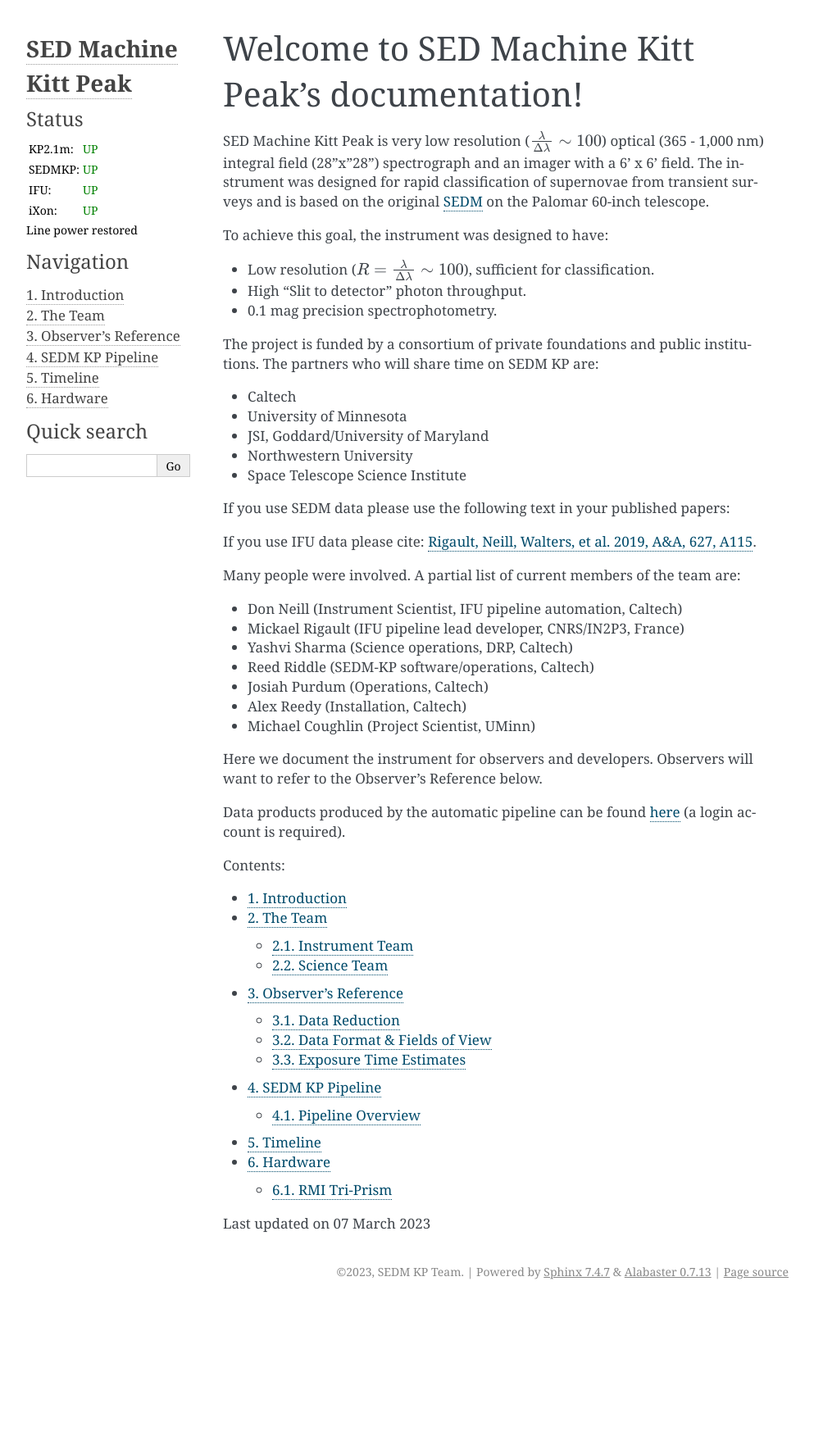
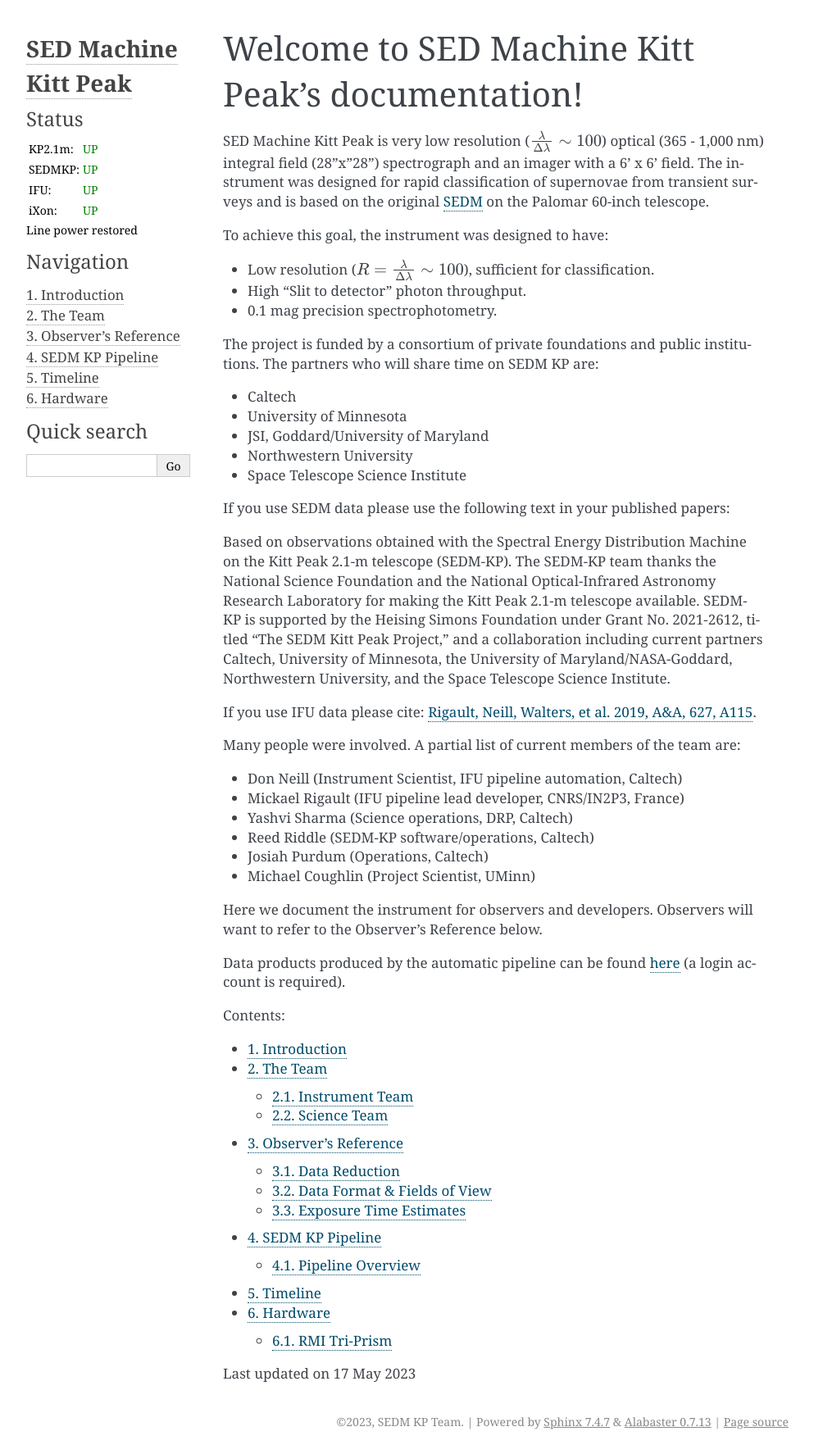
Before and after one commit to SEDMv2/SEDMKP-Docs, a Sphinx documentation site: the page built from source/index.rst, in a window 1280 px wide. Shown: the whole page at 82% size, without its empty margins (148-1141 px from the left). Built offline with Sphinx 7.4.7, drawn with Linux system fonts in a browser that asks for light colours; before the commit the page ends 1591 px from its top, so only the background shows below that.

Commit message:
Updated attribution text and team on front page

```diff
--- a/source/conf.py
+++ b/source/conf.py
@@ -61,7 +61,7 @@ author = u'SEDM KP Team'
 # built documents.
 #
 # The short X.Y version.
-version = '07 March 2023'
+version = '17 May 2023'
 # The full version, including alpha/beta/rc tags.
 release = version
 
--- a/source/index.rst
+++ b/source/index.rst
@@ -31,6 +31,15 @@ institutions.  The partners who will share time on SEDM KP are:
 
 If you use SEDM data please use the following text in your published papers:
 
+Based on observations obtained with the Spectral Energy Distribution Machine on
+the Kitt Peak 2.1-m telescope (SEDM-KP). The SEDM-KP team thanks the National
+Science Foundation and the National Optical-Infrared Astronomy Research
+Laboratory for making the Kitt Peak 2.1-m telescope available. SEDM-KP is
+supported by the Heising Simons Foundation under Grant No. 2021-2612, titled
+"The SEDM Kitt Peak Project," and a collaboration including current partners
+Caltech, University of Minnesota, the University of Maryland/NASA-Goddard,
+Northwestern University, and the Space Telescope Science Institute.
+
 If you use IFU data please cite: `Rigault, Neill, Walters, et al. 2019, A&A, 627, A115 <https://ui.adsabs.harvard.edu/abs/2019A%26A...627A.115R/abstract>`_.
 
 Many people were involved.  A partial list of current members of the team are:
@@ -40,7 +49,6 @@ Many people were involved.  A partial list of current members of the team are:
 - Yashvi Sharma (Science operations, DRP, Caltech)
 - Reed Riddle (SEDM-KP software/operations, Caltech)
 - Josiah Purdum (Operations, Caltech)
-- Alex Reedy (Installation, Caltech)
 - Michael Coughlin (Project Scientist, UMinn)
 
 Here we document the instrument for observers and developers.  Observers
```
